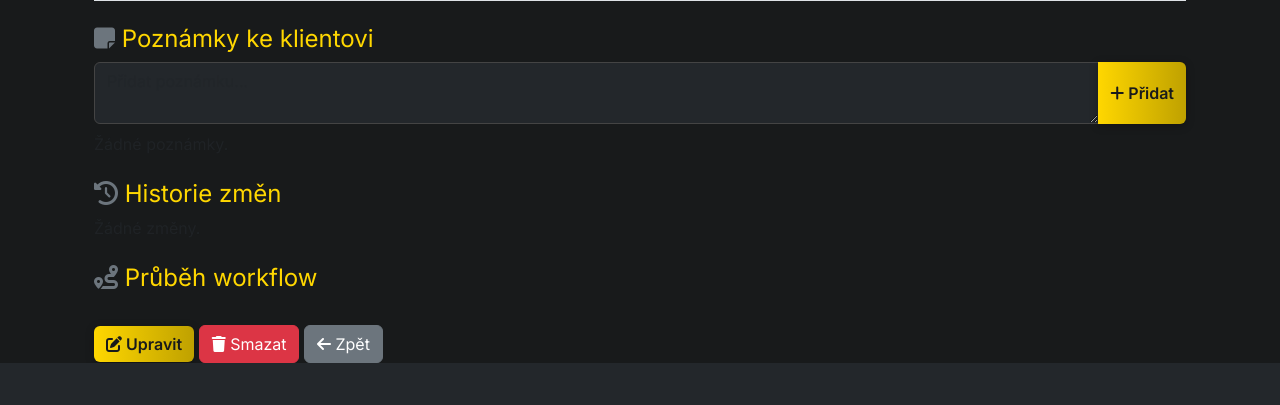
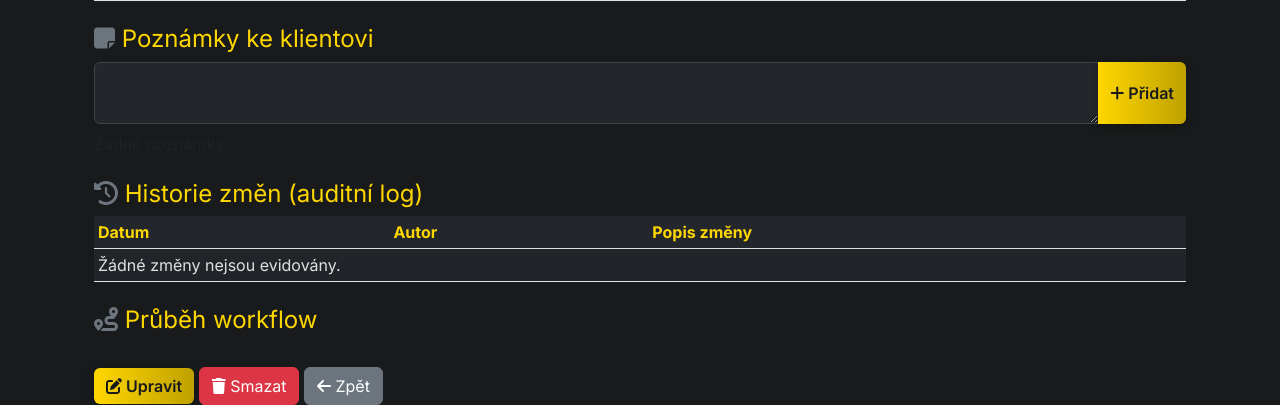
Before and after one commit to PatrikLuks/hypoteky_win, a Django app: template klienti/templates/klienti/klient_detail.html in a window 1280 px wide. Shown: the part 1495-1900 px from the top of the page. Before the commit the page ends 1858 px from the top, so only its background shows below. Run offline with Django 4.2, Linux system fonts and the light colour scheme; the template is opened without the code that fills it, so the values that code supplies are empty.

Commit message:
Auditní log: historie změn (Zmena) v detailu klienta a adminu, log notifikací v adminu

```diff
--- a/klienti/templates/klienti/klient_detail.html
+++ b/klienti/templates/klienti/klient_detail.html
@@ -79,21 +79,27 @@
     <div class="text-muted">Žádné poznámky.</div>
   {% endif %}
 </div>
-<h4 class="mt-4"><i class="fa fa-history text-secondary"></i> Historie změn</h4>
-<div class="mb-3">
-  {% if zmeny %}
-    <ul class="list-group">
-      {% for z in zmeny %}
-        <li class="list-group-item small">
-          <span class="fw-bold">{{ z.author|default:'Uživatel' }}</span> <span class="text-muted">{{ z.created|date:"d.m.Y H:i" }}</span><br>
-          {{ z.popis|linebreaksbr }}
-        </li>
-      {% endfor %}
-    </ul>
-  {% else %}
-    <div class="text-muted">Žádné změny.</div>
-  {% endif %}
-</div>
+<h4 class="mt-4"><i class="fa fa-history text-secondary"></i> Historie změn (auditní log)</h4>
+<table class="table table-sm table-striped">
+  <thead class="table-light">
+    <tr>
+      <th>Datum</th>
+      <th>Autor</th>
+      <th>Popis změny</th>
+    </tr>
+  </thead>
+  <tbody>
+    {% for z in zmeny %}
+      <tr>
+        <td>{{ z.created|date:"d.m.Y H:i" }}</td>
+        <td>{{ z.author|default:'-' }}</td>
+        <td style="white-space: pre-line;">{{ z.popis }}</td>
+      </tr>
+    {% empty %}
+      <tr><td colspan="3" class="text-muted">Žádné změny nejsou evidovány.</td></tr>
+    {% endfor %}
+  </tbody>
+</table>
 <h4 class="mt-4"><i class="fa fa-route text-secondary"></i> Průběh workflow</h4>
 <div class="mb-4">
   <div class="d-flex flex-row flex-nowrap overflow-auto" style="gap: 1.5rem;">
```
Also changed, not shown: klienti/admin.py (+15 -1 lines).
